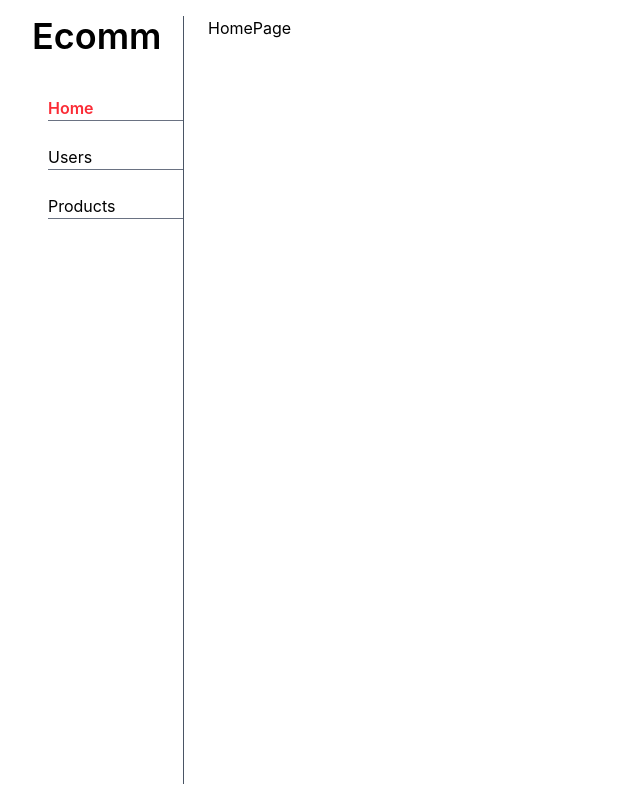
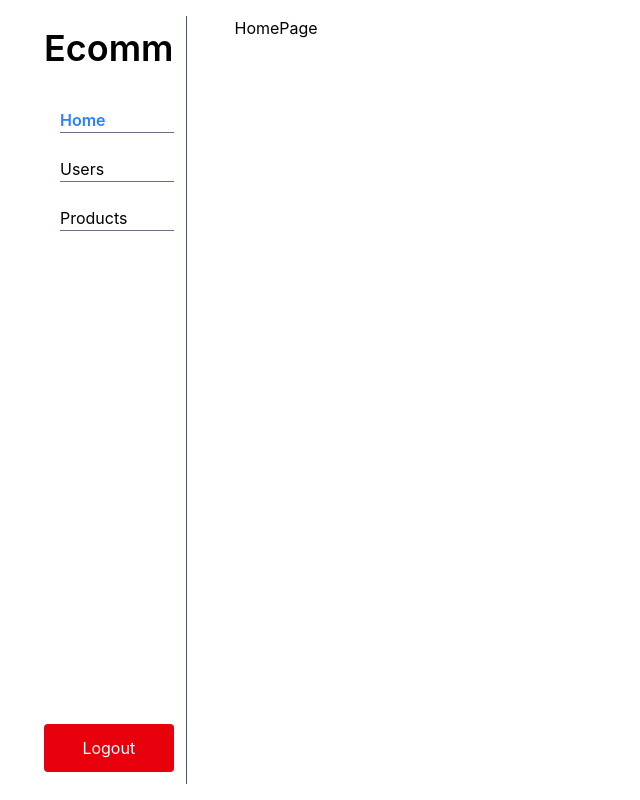
Before and after one commit to ArnavAnkush/Axios-interceptors, a React (Vite) app: page /main in a window 1280 px wide. Shown: the whole page, without its empty margins (0-640 px from the left). Built offline with nearby package versions, Linux system fonts and the light colour scheme; sample sign-in values are in the browser's storage.

Commit message:
Added Logout button

```diff
--- a/src/components/Navbar.jsx
+++ b/src/components/Navbar.jsx
@@ -3,14 +3,15 @@ import { NavLink, useLocation } from "react-router";
 
 const Navbar = () => {
   return (
-    <div className="border-r border-gray-600 flex flex-col gap-10">
+    <div className="h-full border-r border-gray-600 flex flex-col justify-between p-3">
+      <div className="flex flex-col gap-10">
         <h1 className="text-4xl font-semibold">Ecomm</h1>
 
         <div className="flex flex-col gap-6  ml-4">
           <NavLink
             className={({ isActive }) =>
               isActive
-              ? "font-semibold text-red-500 border-b border-gray-500"
+                ? "font-semibold text-blue-500 border-b border-gray-500"
                 : "text-black border-b border-gray-500"
             }
             to={"/main"}
@@ -21,7 +22,7 @@ const Navbar = () => {
           <NavLink
             className={({ isActive }) =>
               isActive
-              ? "font-semibold text-red-500 border-b border-gray-500"
+                ? "font-semibold text-blue-500 border-b border-gray-500"
                 : "text-black border-b border-gray-500"
             }
             to={"/main/users"}
@@ -31,7 +32,7 @@ const Navbar = () => {
           <NavLink
             className={({ isActive }) =>
               isActive
-              ? "font-semibold text-red-500 border-b border-gray-500"
+                ? "font-semibold text-blue-500 border-b border-gray-500"
                 : "text-black border-b border-gray-500"
             }
             to={"/main/products"}
@@ -40,6 +41,11 @@ const Navbar = () => {
           </NavLink>
         </div>
       </div>
+
+      <button className="py-3 bg-red-600 text-white rounded cursor-pointer">
+        Logout
+      </button>
+    </div>
   );
 };
 
--- a/src/layouts/MainLayout.jsx
+++ b/src/layouts/MainLayout.jsx
@@ -4,10 +4,10 @@ import { Outlet } from "react-router";
 
 const MainLayout = () => {
   return (
-    <div className="min-h-screen px-8 py-4 flex grid grid-cols-[1fr_7fr]">
+    <div className="h-screen px-8 py-4 grid grid-cols-[1fr_7fr] gap-6 overflow-hidden">
       <Navbar />
 
-      <div className="h-full px-6">
+      <div className="h-full px-6 overflow-y-auto">
         <Outlet />
       </div>
     </div>
--- a/src/pages/ProductsPage.jsx
+++ b/src/pages/ProductsPage.jsx
@@ -22,7 +22,7 @@ const ProductsPage = () => {
     getProductsData();
   }, []);
 
-  if (isLoading) return <h1 className="text-4xl">Loading Users</h1>;
+  if (isLoading) return <h1 className="text-4xl">Loading Products</h1>;
 
   return (
     <div className="grid grid-cols-4 gap-8">
```
Lines whose indentation alone changed are shown as unchanged.
